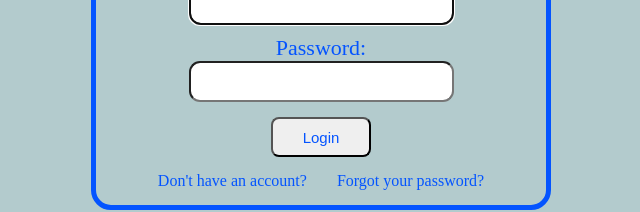
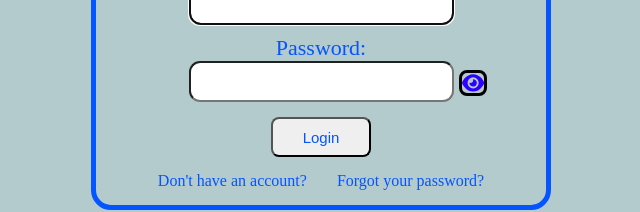
Before and after one commit to tomerwein/Task-Manager-Tomer, a React (Create React App) app: page / in a window 1280 px wide. Shown: the part 362-574 px from the top of the page, without its empty margins (319-959 px from the left). Built offline with nearby package versions, Linux system fonts and the light colour scheme; a web font is replaced by a local one.

Commit message:
add a feature of watching the password

```diff
--- a/src/Register.tsx
+++ b/src/Register.tsx
@@ -85,6 +85,7 @@ const Register = () => {
             <div className="border_the_register">
         <span className="register_heading"> Register </span>
             <span className="username_register"> Username: </span>
+
             <form onSubmit={handleSubmit} className='submit_register'>
             <div className="user_container">
                 <input
--- a/src/SignIn.tsx
+++ b/src/SignIn.tsx
@@ -1,15 +1,18 @@
 import "./components/registerStyles.css"
 import { useRef, useState, useEffect } from "react";
-import {faTriangleExclamation} from "@fortawesome/free-solid-svg-icons";
+import {faCircleCheck, faTriangleExclamation, faEye, faEyeSlash} from "@fortawesome/free-solid-svg-icons";
 import { FontAwesomeIcon } from "@fortawesome/react-fontawesome";
 import "./App.css"
 import Register from "./Register";
 import TaskManager from "./TaskManager";
 import Task from "./taskInfo";
+import { AiFillEye } from "react-icons/ai";
 
 const SIGNIN_URL: string = 'http://localhost:3500/signin';
 
 const SignIn = () => {
+    const [showPassword, setShowPassword] = useState(false);
+
     const [importantTasks, setImportantTasks] = useState<Task[]>([]);
     const [generalTasks, setGeneralTasks] = useState<Task[]>([]);
     const [completedTasks, setCompletedTasks] = useState<Task[]>([]);
@@ -123,7 +126,7 @@ const SignIn = () => {
 
                 <div className="password_container">
                     <input
-                        type="password"
+                        type={showPassword ? "text" : "password"}
                         id="password"
                         onChange={(e) => setPassword(e.target.value)}
                         value={password}
@@ -133,6 +136,18 @@ const SignIn = () => {
                         onFocus={() => setPasswordFocus(true)}
                         onBlur={() => setPasswordFocus(false)}
                     />
+                    <FontAwesomeIcon icon={faEye}
+                        type="button"
+                        className={showPassword ? "hide_password_eye" : "show_password_eye"}
+                        onClick={() => setShowPassword(!showPassword)}
+                        />
+
+                    <FontAwesomeIcon icon={faEyeSlash}
+                        type="button"
+                        className={showPassword ? "show_password_eye" : "hide_password_eye"}
+                        onClick={() => setShowPassword(!showPassword)}
+                        />
+
                 </div>
 
                 <button className="sign_in_button" type="submit">
--- a/src/components/registerStyles.css
+++ b/src/components/registerStyles.css
@@ -87,7 +87,7 @@ input[type="text"], input[type="password"]{
     margin-left: 0.25rem;
 }
 
-.hide_v, .hide_x {
+.hide_v, .hide_x, .hide_password_eye{
     display: none;
 }
 
@@ -268,3 +268,17 @@ input[type="text"], input[type="password"]{
     flex-direction: column;
     align-items: center;
 }
+
+.show_password_eye{
+    background: none;
+    border: solid;
+    border-color: #000000;
+    border-radius: 8px;
+    cursor: pointer;
+    right: 10px;
+    top: 5px;
+    position: relative;
+
+    font-size: 0.9rem;
+    color: #2f00ff;
+}
```
Also changed, not shown: src/data/db.json (+1 -1 lines).
